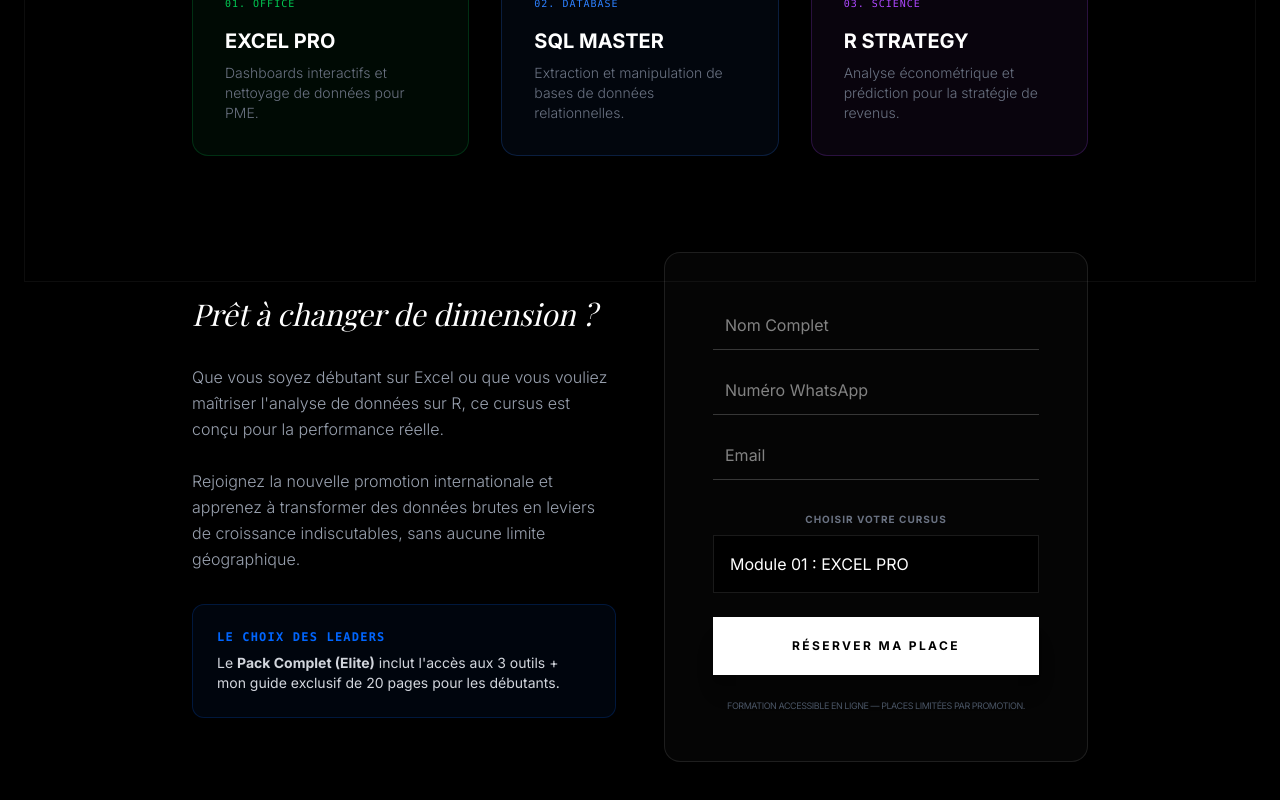
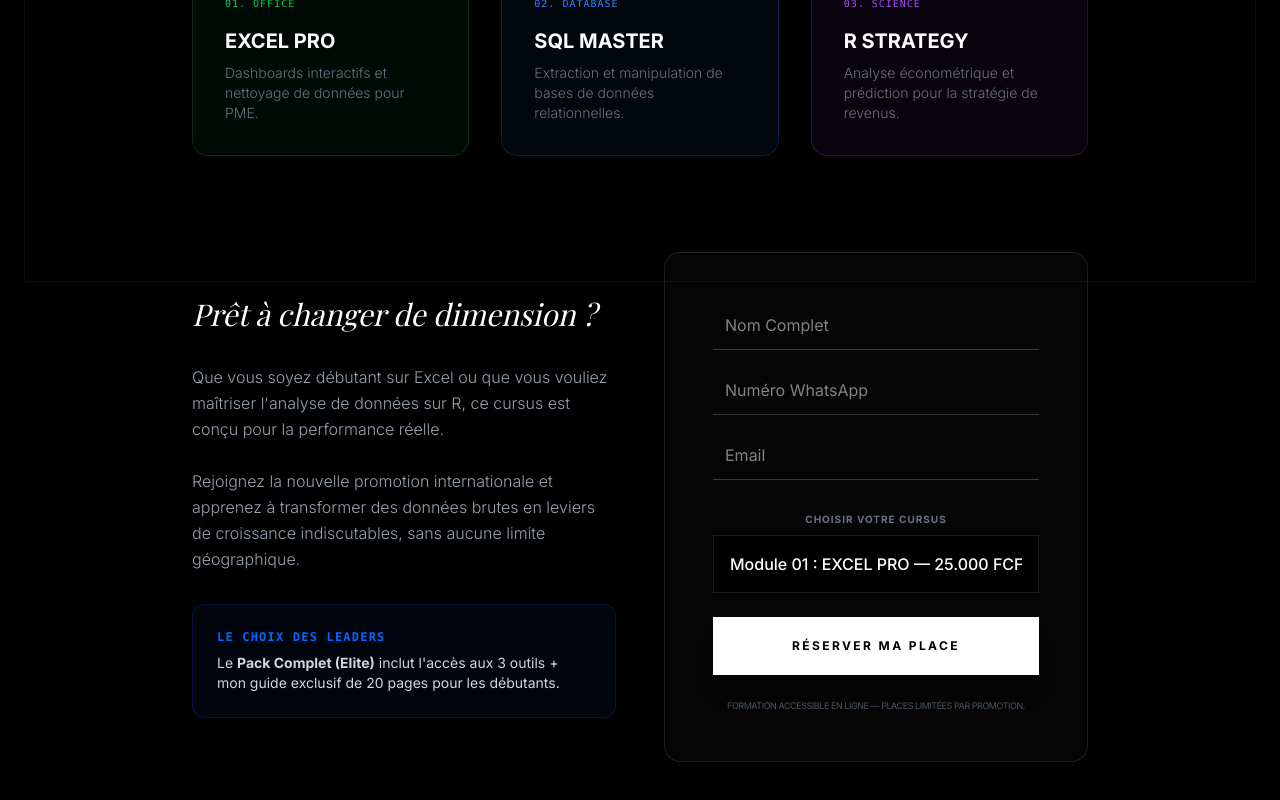
Before and after one commit to Medoune-data/medoune-business-analyst, a Next.js app: page /formation in a window 1280 px wide. Shown: the part 494-1294 px from the top of the page. Built offline with nearby package versions, Linux system fonts and the light colour scheme; a web font is replaced by a local one.

Commit message:
Branding Final : Manifeste, Expertise & Entity Control

```diff
--- a/src/components/RegistrationForm.tsx
+++ b/src/components/RegistrationForm.tsx
@@ -85,15 +85,15 @@ export default function RegistrationForm() {
         <div className="pt-4">
           <label className="text-[10px] uppercase tracking-widest text-gray-500 font-bold mb-2 block">Choisir votre cursus</label>
           <select
-            className="w-full bg-black border border-white/10 p-4 outline-none focus:border-accent-primary text-white cursor-pointer hover:bg-white/5 transition-all appearance-none"
+            className="w-full bg-black border border-white/10 p-4 outline-none focus:border-accent-primary text-white cursor-pointer hover:bg-white/5 transition-all appearance-none font-medium"
             value={form.course}
             onChange={e => setForm({...form, course: e.target.value})}
             required
           >
-            <option value="Excel Pro">Module 01 : EXCEL PRO </option>
-            <option value="SQL Master">Module 02 : SQL MASTER </option>
-            <option value="R Strategy">Module 03 : R STRATEGY </option>
-            <option value="Pack Complet (Elite)">PACK COMPLET (ELITE) - Recommandé</option>
+            <option value="Excel Pro">Module 01 : EXCEL PRO — 25.000 FCFA</option>
+            <option value="SQL Master">Module 02 : SQL MASTER — 45.000 FCFA</option>
+            <option value="R Strategy">Module 03 : R STRATEGY — 75.000 FCFA</option>
+            <option value="Pack Complet (Elite)">PACK COMPLET (ELITE) — 125.000 FCFA</option>
           </select>
         </div>
       </div>
```
